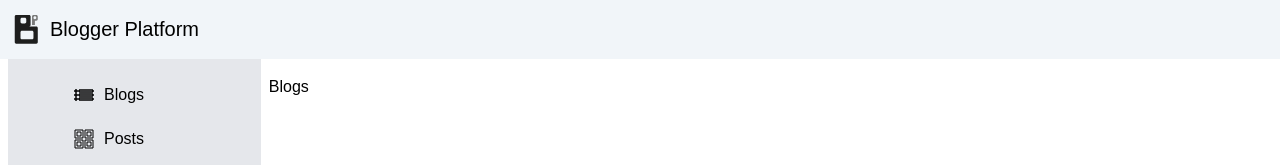
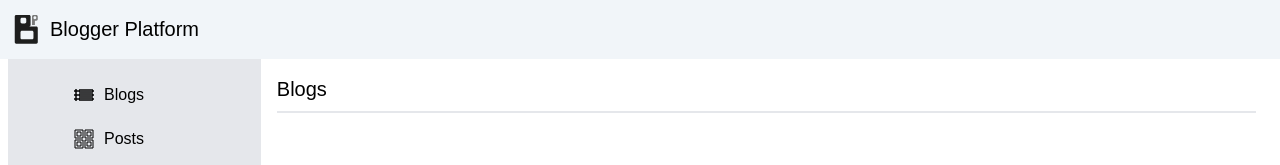
Before and after one commit to MillionerMIN/BloggerPlatform, a React (Create React App) app: page / in a window 1280 px wide. Shown: the top 165 px of the page. Built offline with nearby package versions, Linux system fonts and the light colour scheme.

Commit message:
added components Title, Divider

```diff
--- /dev/null
+++ b/src/components/common/divider/Divider.tsx
@@ -0,0 +1,3 @@
+export const Divider = () => {
+  return <div className='max-w mt-2 border-b-2' />;
+};
--- /dev/null
+++ b/src/components/common/title/Title.tsx
@@ -0,0 +1,14 @@
+import { Divider } from '../divider/Divider';
+
+type TitleProps = {
+  titleValue: string;
+};
+
+export const Title = ({ titleValue }: TitleProps) => {
+  return (
+    <>
+      <h3 className='text-xl'>{titleValue}</h3>
+      <Divider />
+    </>
+  );
+};
--- a/src/components/pages/Posts/Posts.tsx
+++ b/src/components/pages/Posts/Posts.tsx
@@ -1,3 +1,9 @@
+import { Title } from '../../common/title/Title';
+
 export const Posts = () => {
-  return <section>Posts</section>;
+  return (
+    <section>
+      <Title titleValue='Post' />
+    </section>
+  );
 };
--- a/src/components/pages/blogs/Blogs.tsx
+++ b/src/components/pages/blogs/Blogs.tsx
@@ -1,3 +1,9 @@
+import { Title } from '../../common/title/Title';
+
 export const Blogs = () => {
-  return <section>Blogs</section>;
+  return (
+    <section>
+      <Title titleValue='Blogs' />
+    </section>
+  );
 };
--- a/src/components/router/Router.tsx
+++ b/src/components/router/Router.tsx
@@ -3,7 +3,7 @@ import { BrowserRouter, Route, Routes } from 'react-router-dom';
 
 import { AppBar } from '../appBar/AppBar';
 import { Blogs } from '../pages/blogs/Blogs';
-import { Posts } from '../pages/Posts/Posts';
+import { Posts } from '../pages/posts/Posts';
 
 export const Router = () => {
   return (
@@ -11,7 +11,7 @@ export const Router = () => {
       <div className='w-1/5 bg-gray-200 py-4'>
         <AppBar />
       </div>
-      <div className='w-4/5 px-2 py-4'>
+      <div className='w-4/5 p-4'>
         <Suspense fallback={<div>...Loading</div>}>
           <Routes>
             <Route path='/' element={<Blogs />} />
```
